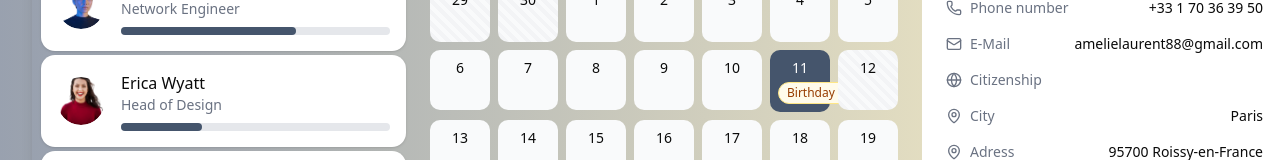
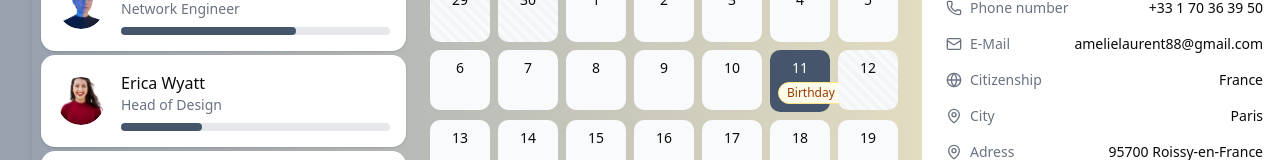
Before and after one commit to Milan35959/Salary-Dashboard, a Next.js app: page / in a window 1280 px wide. Shown: the part 434-594 px from the top of the page. Built offline with nearby package versions, Linux system fonts and the light colour scheme.

Commit message:
adding citzenshipe

```diff
--- a/app/salary/userDisplay.tsx
+++ b/app/salary/userDisplay.tsx
@@ -111,7 +111,7 @@
               </svg>
               <span className="text-sm text-gray-500">Citizenship</span>
             </div>
-            <span className="text-sm">{user.Citizenship}</span>
+            <span className="text-sm">{user.citizenship}</span>
           </div>
 
           <div className="flex items-center justify-between">
```
